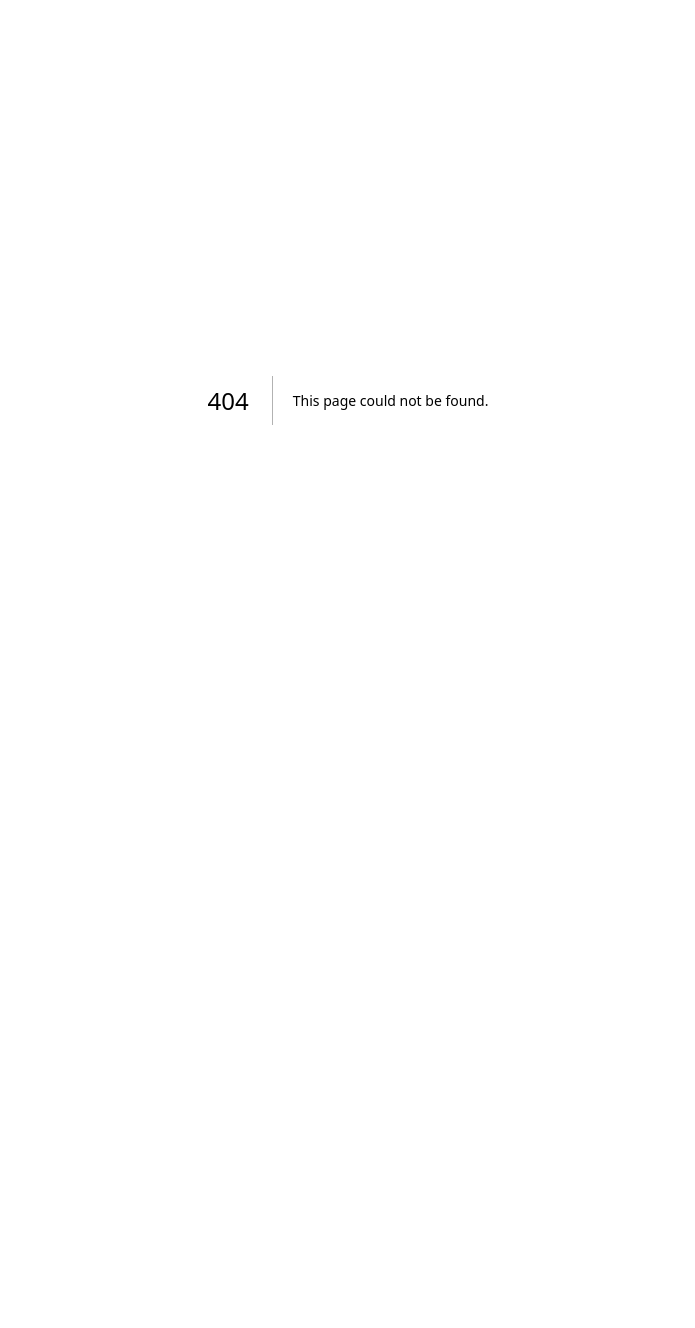
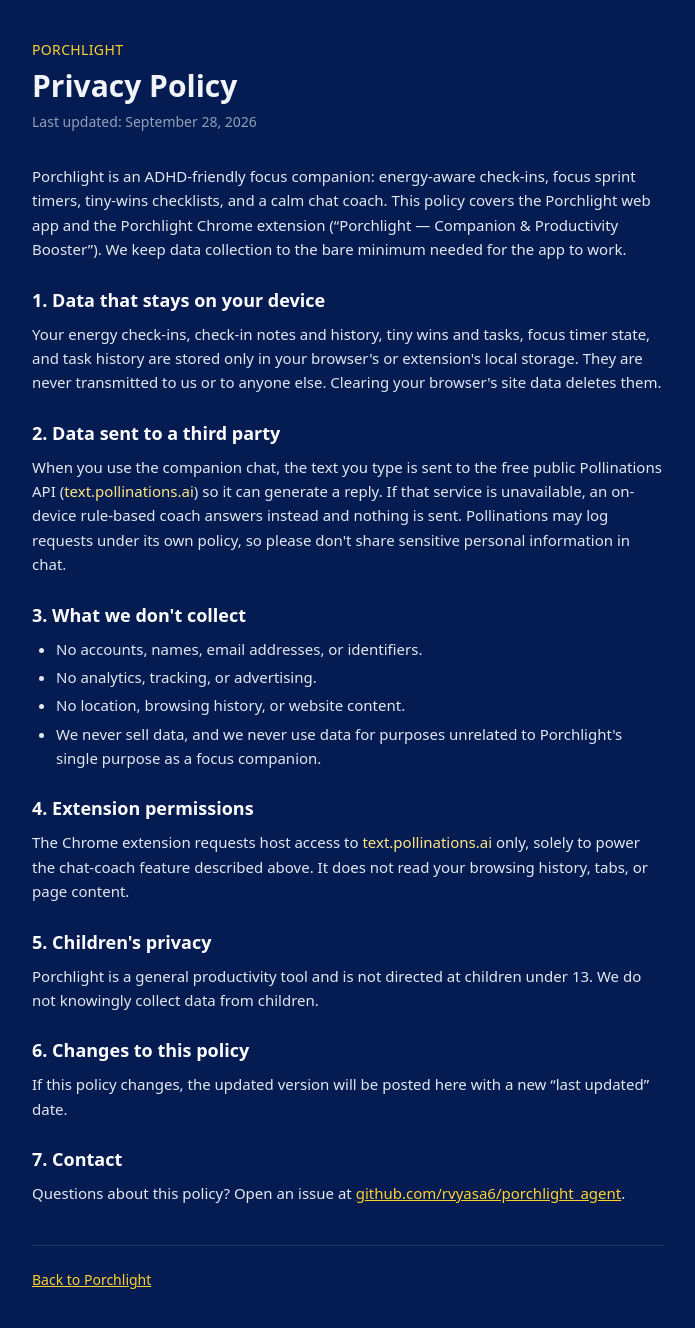
Before and after one commit to rvyasa6/porchlight_agent, a Next.js app: page /privacy in a window 1280 px wide. Before the commit this address had no page. Shown: the whole page, without its empty margins (292-987 px from the left). Before the commit the page ends 800 px from the top, so only its background shows below. Built offline with nearby package versions, Linux system fonts and the light colour scheme.

Commit message:
Add privacy policy page for Chrome Web Store listing
This file contains the Privacy Policy for Porchlight, detailing data handling, user privacy, and contact information.

```diff
--- /dev/null
+++ b/app/privacy/page.tsx
@@ -0,0 +1,139 @@
+import type { Metadata } from "next";
+
+export const metadata: Metadata = {
+  title: "Privacy Policy — Porchlight",
+  description:
+    "Privacy policy for Porchlight, the ADHD-friendly focus companion (web app and Chrome extension).",
+};
+
+const updated = "September 28, 2026";
+
+export default function PrivacyPage() {
+  return (
+    <main className="min-h-screen bg-[#041c51] text-slate-100">
+      <div className="max-w-2xl mx-auto px-5 py-10">
+        <header className="mb-8">
+          <p className="text-amber-300 text-sm font-medium tracking-wide mb-2">
+            PORCHLIGHT
+          </p>
+          <h1 className="text-3xl font-bold">Privacy Policy</h1>
+          <p className="text-slate-400 mt-2 text-sm">
+            Last updated: {updated}
+          </p>
+        </header>
+
+        <div className="space-y-6 text-[15px] leading-relaxed text-slate-200">
+          <p>
+            Porchlight is an ADHD-friendly focus companion: energy-aware
+            check-ins, focus sprint timers, tiny-wins checklists, and a calm
+            chat coach. This policy covers the Porchlight web app and the
+            Porchlight Chrome extension (&ldquo;Porchlight &mdash; Companion
+            &amp; Productivity Booster&rdquo;). We keep data collection to the
+            bare minimum needed for the app to work.
+          </p>
+
+          <section>
+            <h2 className="text-lg font-semibold text-white mb-2">
+              1. Data that stays on your device
+            </h2>
+            <p>
+              Your energy check-ins, check-in notes and history, tiny wins and
+              tasks, focus timer state, and task history are stored only in
+              your browser&apos;s or extension&apos;s local storage. They are
+              never transmitted to us or to anyone else. Clearing your
+              browser&apos;s site data deletes them.
+            </p>
+          </section>
+
+          <section>
+            <h2 className="text-lg font-semibold text-white mb-2">
+              2. Data sent to a third party
+            </h2>
+            <p>
+              When you use the companion chat, the text you type is sent to
+              the free public Pollinations API (
+              <span className="text-amber-200">text.pollinations.ai</span>) so
+              it can generate a reply. If that service is unavailable, an
+              on-device rule-based coach answers instead and nothing is sent.
+              Pollinations may log requests under its own policy, so please
+              don&apos;t share sensitive personal information in chat.
+            </p>
+          </section>
+
+          <section>
+            <h2 className="text-lg font-semibold text-white mb-2">
+              3. What we don&apos;t collect
+            </h2>
+            <ul className="list-disc pl-6 space-y-1">
+              <li>No accounts, names, email addresses, or identifiers.</li>
+              <li>No analytics, tracking, or advertising.</li>
+              <li>No location, browsing history, or website content.</li>
+              <li>
+                We never sell data, and we never use data for purposes
+                unrelated to Porchlight&apos;s single purpose as a focus
+                companion.
+              </li>
+            </ul>
+          </section>
+
+          <section>
+            <h2 className="text-lg font-semibold text-white mb-2">
+              4. Extension permissions
+            </h2>
+            <p>
+              The Chrome extension requests host access to{" "}
+              <span className="text-amber-200">text.pollinations.ai</span>{" "}
+              only, solely to power the chat-coach feature described above. It
+              does not read your browsing history, tabs, or page content.
+            </p>
+          </section>
+
+          <section>
+            <h2 className="text-lg font-semibold text-white mb-2">
+              5. Children&apos;s privacy
+            </h2>
+            <p>
+              Porchlight is a general productivity tool and is not directed at
+              children under 13. We do not knowingly collect data from
+              children.
+            </p>
+          </section>
+
+          <section>
+            <h2 className="text-lg font-semibold text-white mb-2">
+              6. Changes to this policy
+            </h2>
+            <p>
+              If this policy changes, the updated version will be posted here
+              with a new &ldquo;last updated&rdquo; date.
+            </p>
+          </section>
+
+          <section>
+            <h2 className="text-lg font-semibold text-white mb-2">
+              7. Contact
+            </h2>
+            <p>
+              Questions about this policy? Open an issue at{" "}
+              <a
+                href="https://github.com/rvyasa6/porchlight_agent"
+                className="text-amber-300 underline"
+                target="_blank"
+                rel="noopener noreferrer"
+              >
+                github.com/rvyasa6/porchlight_agent
+              </a>
+              .
+            </p>
+          </section>
+        </div>
+
+        <footer className="mt-10 pt-6 border-t border-white/10 text-sm text-slate-400">
+          <a href="/" className="text-amber-300 underline">
+            Back to Porchlight
+          </a>
+        </footer>
+      </div>
+    </main>
+  );
+}
```
